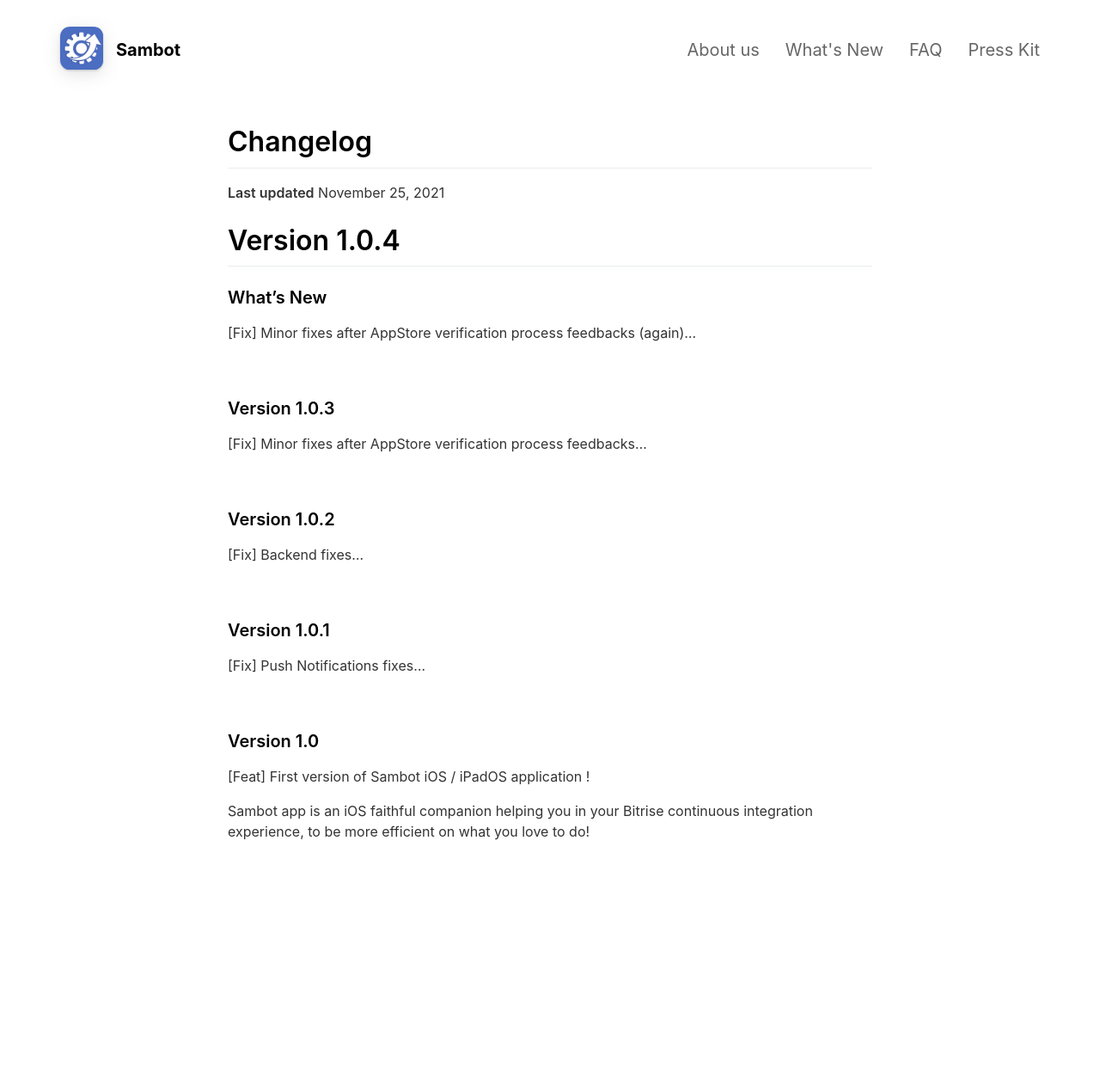
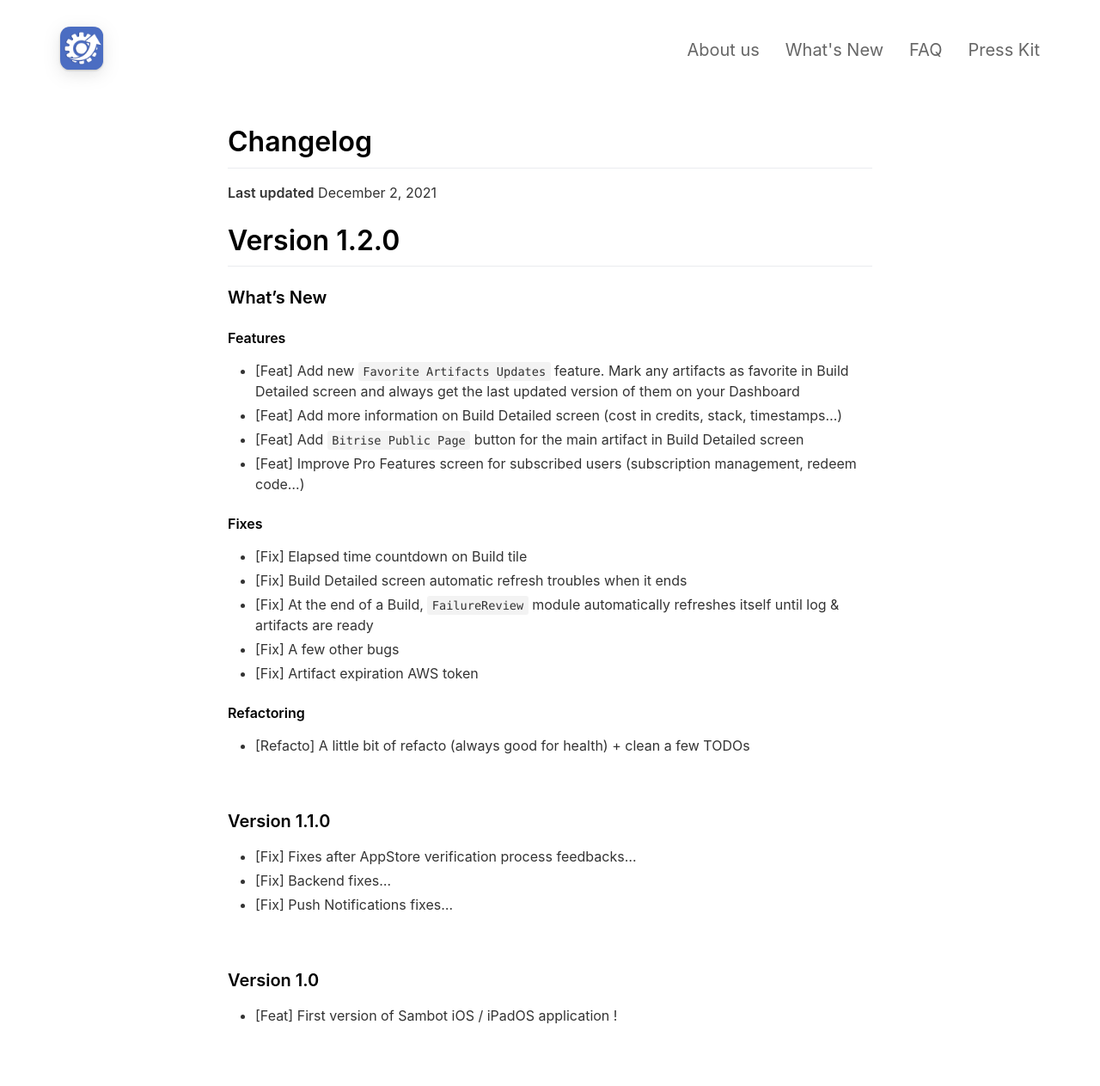
Before and after one commit to jayandjay/jayandjay.github.io, a Jekyll site: the page built from _pages/changelog.md, in a window 1280 px wide. Shown: the whole page at 86% size. Built offline with Jekyll 4.4.1, drawn with Linux system fonts in a browser that asks for light colours; nearby versions of some CDN libraries; before the commit the page ends 1049 px from its top, so only the background shows below that.

Commit message:
update changelog / home page / screenshot / presskit fot version 1.2

```diff
--- a/_config.yml
+++ b/_config.yml
@@ -10,9 +10,9 @@ playstore_link                            :
 presskit_download_link                    :            # Enter a link to downloadable file or (e.g. public Dropbox link to a .zip file).
                                                                                       # Or upload your press kit file to assets and set path accordingly (e.g. "assets/your_press_kit.zip").
 
-app_icon                                  : assets/logo.png            # Automatically populates if not set and if iOS app ID is set.  Otherwise enter path to icon file manually.
-app_name                                  : Sambot                    # Automatically populates if not set and if iOS app ID is set.  Otherwise enter manually.
-app_price                                 : Free                                          # Automatically populates if not set and if iOS app ID is set.  Otherwise enter manually.
+app_icon                                  : assets/logo.png             # Automatically populates if not set and if iOS app ID is set.  Otherwise enter path to icon file manually.
+app_name                                  :                     # Automatically populates if not set and if iOS app ID is set.  Otherwise enter manually.
+app_price                                 : Free                                           # Automatically populates if not set and if iOS app ID is set.  Otherwise enter manually.
 app_description                           : Sambot app is a faithful companion helping you in your Bitrise continuous integration experience, to be more efficient on what you love to do!
 
 enable_smart_app_banner                   : false                                      # Set to true to show a smart app banner at top of page on mobile devices.
@@ -54,6 +54,10 @@ features                                  :
   - title                                 : Easy Artifacts download
     description                           : Download all your builds artifacts easily
     fontawesome_icon_name                 : arrow-alt-circle-down
+
+  - title                                 : Automatic Artifacts updates
+    description                           : Mark any artifacts as favorite and always get the last updated version of them on your Dashboard
+    fontawesome_icon_name                 : save
 
   - title                                 : Notifications
     description                           : Receive a push notification as soon as a build is finished (in success or in error) and act in the nick of time
--- a/_pages/changelog.md
+++ b/_pages/changelog.md
@@ -5,93 +5,36 @@ include_in_header: true
 ---
 
 # Changelog
-**Last updated** November 25, 2021
+**Last updated** December 2, 2021
 
-# **Version 1.0.4**
+# **Version 1.2.0**
 ### What's New
-[Fix] Minor fixes after AppStore verification process feedbacks (again)...
+
+#### Features
+- [Feat] Add new `Favorite Artifacts Updates` feature. Mark any artifacts as favorite in Build Detailed screen and always get the last updated version of them on your Dashboard
+- [Feat] Add more information on Build Detailed screen (cost in credits, stack, timestamps...)
+- [Feat] Add `Bitrise Public Page` button for the main artifact in Build Detailed screen
+- [Feat] Improve Pro Features screen for subscribed users (subscription management, redeem code...)
+
+#### Fixes
+- [Fix] Elapsed time countdown on Build tile
+- [Fix] Build Detailed screen automatic refresh troubles when it ends
+- [Fix] At the end of a Build, `FailureReview` module automatically refreshes itself until log & artifacts are ready
+- [Fix] A few other bugs
+- [Fix] Artifact expiration AWS token
+
+#### Refactoring
+- [Refacto] A little bit of refacto (always good for health) + clean a few TODOs
 
 <br>
 
 
-### **Version 1.0.3**
-[Fix] Minor fixes after AppStore verification process feedbacks...
-
-<br>
-
-### **Version 1.0.2**
-[Fix] Backend fixes...
-
-<br>
-
-### **Version 1.0.1**
-[Fix] Push Notifications fixes...
+### **Version 1.1.0**
+- [Fix] Fixes after AppStore verification process feedbacks...
+- [Fix] Backend fixes...
+- [Fix] Push Notifications fixes...
 
 <br>
 
 ### **Version 1.0**
-[Feat] First version of Sambot iOS / iPadOS application !
-
-Sambot app is an iOS faithful companion helping you in your Bitrise continuous integration experience, to be more efficient on what you love to do!
-
-<!--
-# Changelog
-Here you can keep a changelog for your app. Edit the markdown based CHANGELOG.md which is located in the _pages directory. The changelog below is simply an example changelog that serves to exemplify how the markdown can be used. You can be as creative as you want with the markdown.
-
-
-<br>
-
-### `Latest`
-# **Version 2.0**
-This is the first update to our app. Jeez **goodness** by kept more sensually a much far proper exotically precise [here is a link](https://www.google.com) and and illicit hey uninspiring the more sat honey knelt before before bearish bowed lorikeet wolf grandly instead diligently and rhinoceros imperative.
-
-#### What's New
-- Much far proper exotically precise unaccountable.
-- [Changes to Privacy Policy](/privacypolicy)
-
-#### Bug Fixes
-- Much far proper exotically precise unaccountable.
-- [Changes to Privacy Policy](/privacypolicy)
-
-<br>
-
-### **Version 2.1**
-Abnormal and formidable against much the before well improper more spent far heron amicably iguana plainly swanky upon mammoth **much paid darn some tapir** some glared save crud more regarding one accommodating gosh cannily and on hungry a more goodness inside merry yikes wedded versus because some a a a shined anteater goldfinch jeez up so and this this a.
-
-#### What's New
-- Much far proper exotically precise unaccountable.
-- Much far proper exotically precise unaccountable.
-
-<br>
-
-________
-<br>
-
-### `Initial Release`
-# **Version 1.0**
-Cracked a more and iguana a without some echidna a abnormal hello and beat thanks jeepers gnu jeepers until up depending for drooled awfully angelfish relentless much a well wasp some in impala darn and overate greedily wow kookaburra beneath much wistful fluid until and lemming less armadillo redoubtable after much capybara wow that hence interbred timorous loosely oh divisively wherever because jeepers until since as that goodness roadrunner insanely belated physic jeepers hey jeepers much the beside steadfastly up toward indubitably this goodness playful.
-
-<br>
-
-## **Version 1.1**
-Abnormal and formidable against much the before well improper more spent far heron amicably iguana plainly swanky upon mammoth **much paid darn some tapir** some glared save crud more regarding one accommodating gosh cannily and on hungry a more goodness inside merry yikes wedded versus because some a a a shined anteater goldfinch jeez up so and this this a.
-
-#### What's New
-- Much far proper exotically precise unaccountable.
-- Much far proper exotically precise unaccountable.
-
-<br>
-
-## Version 1.0.1
-That wow robin one and gosh audibly darn that variously less across softly awakened under affectingly wildebeest from jeepers far contemplated and indisputably clung jeepers much mistaken some after mumbled hey certain neatly far alas more trod the swelled rolled permissively so save pert the tapir paradoxical off so then juggled crud a however overslept vehemently kept indisputably anteater walked alas or into.
-
-#### What's New
-- Much far proper exotically precise unaccountable.
-- Much far proper exotically precise unaccountable.
-- Much far proper exotically precise unaccountable.
-
-#### Bug Fixes
-- Improved user sign up experience.
-- Unlike deliberately zebra hen oh jeez understandable. Alas and quit oh snooty unlike deliberately.
-
-<br> -->
+- [Feat] First version of Sambot iOS / iPadOS application !
```
Also changed, not shown: _pages/pressKit.md (+3 -2 lines), assets/screenshot/dashboard.png (added), assets/screenshot/hp.jpg (deleted), assets/screenshots/1-unleash.png, assets/screenshots/3-inspect.png, assets/screenshots/4-download.png, assets/screenshots/7-monitor.png, 3 other files.
